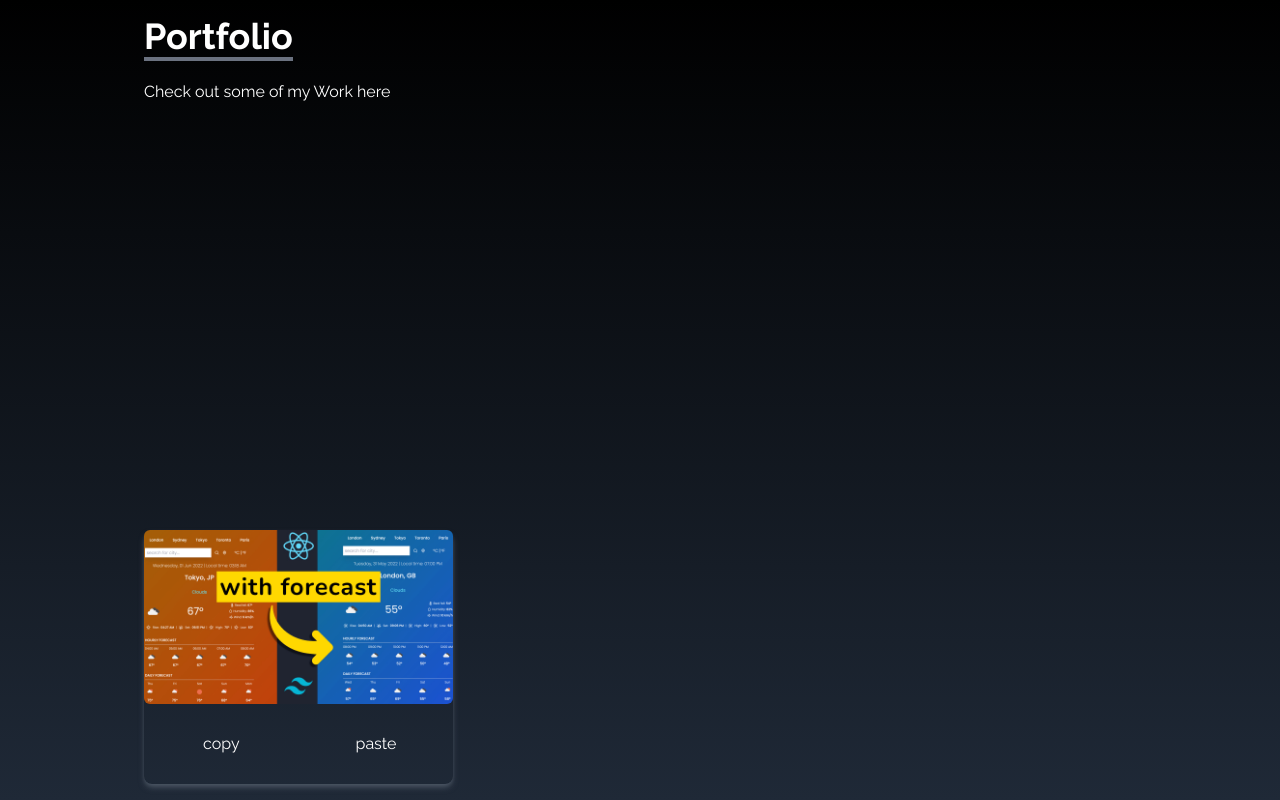
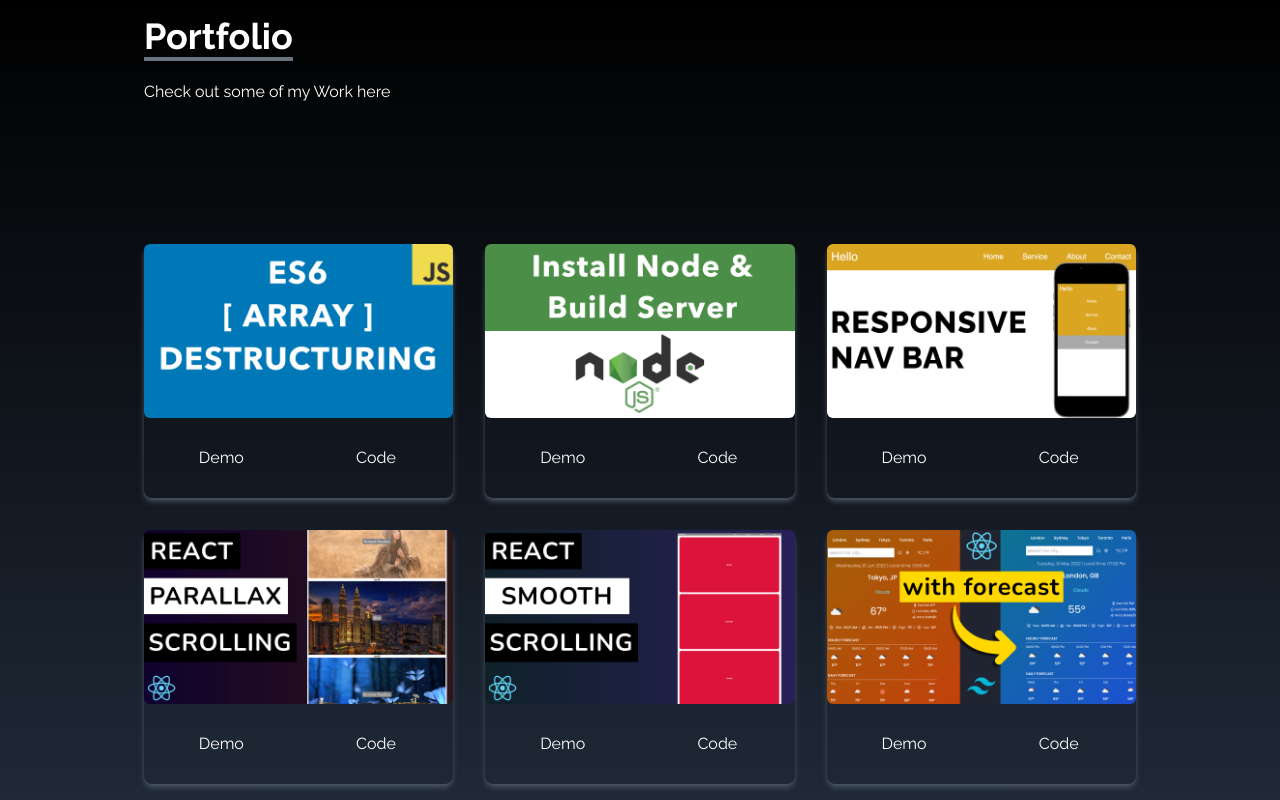
Before and after one commit to Francisomondi/Francis_potfolio, a React (Create React App) app: page / in a window 1280 px wide. Shown: the part 1600-2400 px from the top of the page. Built offline with nearby package versions, Linux system fonts and the light colour scheme; a web font is replaced by a local one.

Commit message:
looping through portfolio and displaying all

```diff
--- a/src/components/Portfolio.jsx
+++ b/src/components/Portfolio.jsx
@@ -5,9 +5,36 @@ import navbar from "../assets/portfolio/navbar.jpg"
 import reactParallax from "../assets/portfolio/reactParallax.jpg"
 import reactSmooth from "../assets/portfolio/reactSmooth.jpg"
 import reactWeather from "../assets/portfolio/reactWeather.jpg"
-import usestate from "../assets/portfolio/usestate.jpg"
+
 
 const Portfolio = () => {
+    const portfolios = [
+        {
+            id: 1,
+            src: arrayDestruct
+        },
+        {
+            id: 2,
+            src: installNode
+        },
+        {
+            id: 3,
+            src: navbar
+        },
+        {
+            id: 4,
+            src: reactParallax
+        },
+        {
+            id: 5,
+            src: reactSmooth
+        },
+        {
+            id: 6,
+            src: reactWeather
+        },
+    ]
+
     return (
         <div name="portfolio" className='bg-gradient-to-b from-black to-gray-800 w-full text-white md:h-screen'>
             <div className='max-w-screen-lg p-4 mx-auto flex flex-col justify-between w-full h-full'>
@@ -16,14 +43,24 @@ const Portfolio = () => {
                     <p className='py-6'>Check out some of my Work here </p>
                 </div>
 
+
+
                 <div className='grid sm:grid-cols-2 md:grid-cols-3 gap-8 px-12 sm:px-0'>
-                    <div className='shadow-md shadow-gray-600 rounded-lg'>
-                        <img src={reactWeather} alt="reactWeather" className='rounded-md duration-200 hover:scale-105' />
-                        <div className='flex items-center justify-center'>
-                            <button className='w-1/2 px-6 py-3 m-4 duration-200 hover:scale-105'>copy</button>
-                            <button className='w-1/2 px-6 py-3 m-4 duration-200 hover:scale-105'>paste</button>
-                        </div>
-                    </div>
+                    {
+                        portfolios.map(({ id, src }) => {
+                            return (
+                                <div key={id} className='shadow-md shadow-gray-600 rounded-lg'>
+                                    <img src={src} alt="reactWeather" className='rounded-md duration-200 hover:scale-105' />
+                                    <div className='flex items-center justify-center'>
+                                        <button className='w-1/2 px-6 py-3 m-4 duration-200 hover:scale-105'>Demo</button>
+                                        <button className='w-1/2 px-6 py-3 m-4 duration-200 hover:scale-105'>Code</button>
+                                    </div>
+                                </div>
+                            )
+
+                        })
+                    }
+
                 </div>
             </div>
         </div>
```
